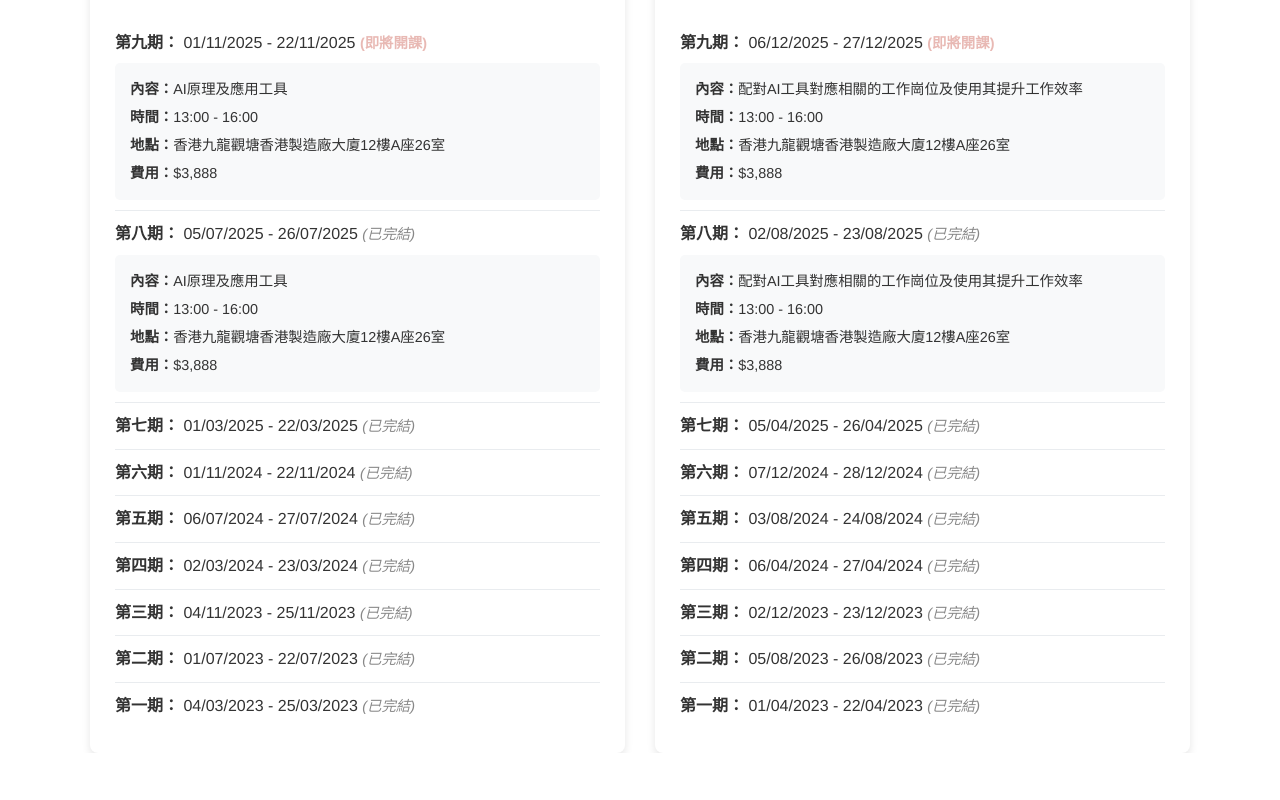
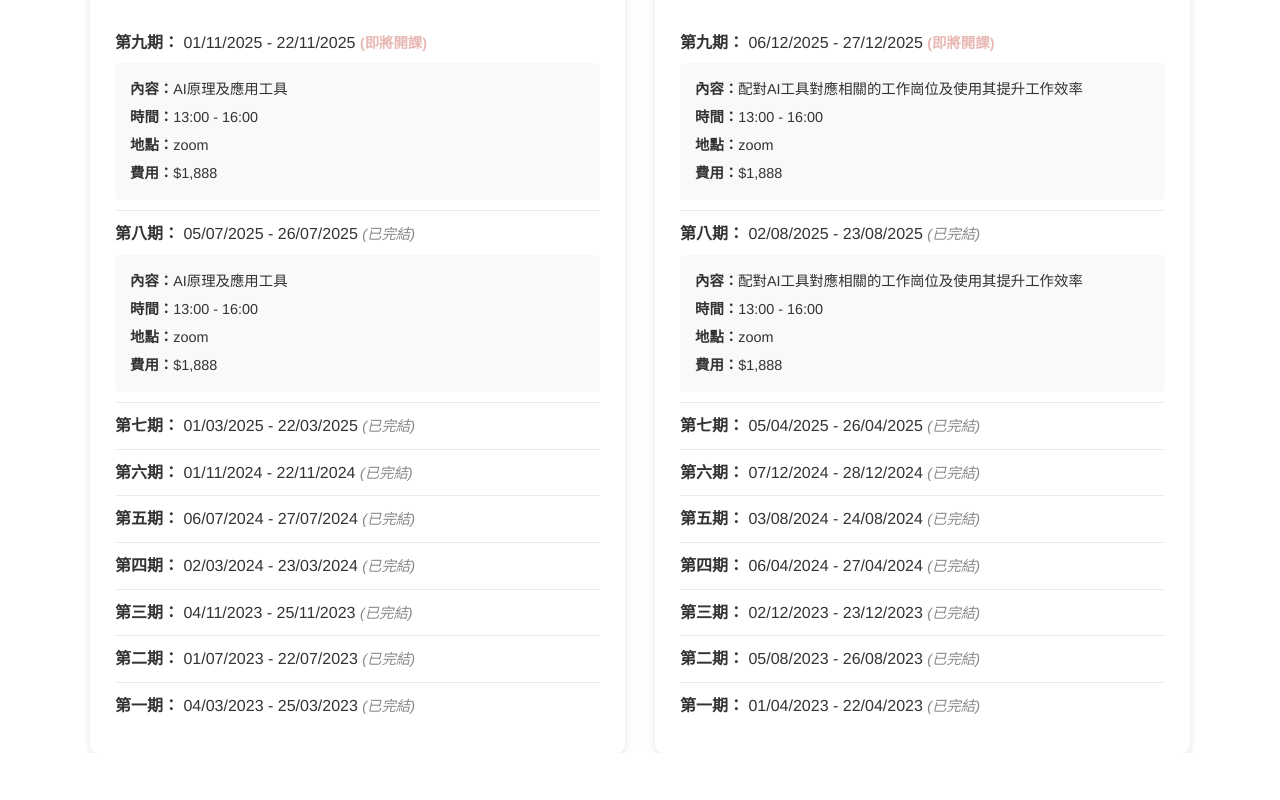
Before and after one commit to youcool1986/netlify, a plain HTML site: page index.html in a window 1280 px wide. Shown: the part 2380-3180 px from the top of the page. Drawn offline with Linux system fonts and the light colour scheme.

Commit message:
change the address

```diff
--- a/index.html
+++ b/index.html
@@ -293,8 +293,8 @@
                                 <div class="session-details">
                                     <p><strong>內容：</strong>AI原理及應用工具</p>
                                     <p><strong>時間：</strong>13:00 - 16:00</p>
-                                    <p><strong>地點：</strong>香港九龍觀塘香港製造廠大廈12樓A座26室</p>
-                                    <p><strong>費用：</strong>$3,888</p>
+                                    <p><strong>地點：</strong>zoom</p>
+                                    <p><strong>費用：</strong>$1,888</p>
                                 </div>
                             </li>
                             <li>
@@ -302,8 +302,8 @@
                                 <div class="session-details">
                                     <p><strong>內容：</strong>AI原理及應用工具</p>
                                     <p><strong>時間：</strong>13:00 - 16:00</p>
-                                    <p><strong>地點：</strong>香港九龍觀塘香港製造廠大廈12樓A座26室</p>
-                                    <p><strong>費用：</strong>$3,888</p>
+                                    <p><strong>地點：</strong>zoom</p>
+                                    <p><strong>費用：</strong>$1,888</p>
                                 </div>
                             </li>
                             <li><strong>第七期：</strong> 01/03/2025 - 22/03/2025 <span class="status-past">(已完結)</span></li>
@@ -330,8 +330,8 @@
                                 <div class="session-details">
                                     <p><strong>內容：</strong>配對AI工具對應相關的工作崗位及使用其提升工作效率</p>
                                     <p><strong>時間：</strong>13:00 - 16:00</p>
-                                    <p><strong>地點：</strong>香港九龍觀塘香港製造廠大廈12樓A座26室</p>
-                                    <p><strong>費用：</strong>$3,888</p>
+                                    <p><strong>地點：</strong>zoom</p>
+                                    <p><strong>費用：</strong>$1,888</p>
                                 </div>
                             </li>
                             <li>
@@ -339,8 +339,8 @@
                                 <div class="session-details">
                                     <p><strong>內容：</strong>配對AI工具對應相關的工作崗位及使用其提升工作效率</p>
                                     <p><strong>時間：</strong>13:00 - 16:00</p>
-                                    <p><strong>地點：</strong>香港九龍觀塘香港製造廠大廈12樓A座26室</p>
-                                    <p><strong>費用：</strong>$3,888</p>
+                                    <p><strong>地點：</strong>zoom</p>
+                                    <p><strong>費用：</strong>$1,888</p>
                                 </div>
                             </li>
                             <li><strong>第七期：</strong> 05/04/2025 - 26/04/2025 <span class="status-past">(已完結)</span></li>
@@ -391,7 +391,7 @@
     <footer class="main-footer">
         <div class="container">
             <h3>聯絡我們</h3>
-            <p><strong>地址：</strong> 香港九龍觀塘香港製造廠大廈12樓A座26室</p>
+            <p><strong>地址：</strong> 香港九龍觀塘香港製企業大廈12樓A座36室</p>
             <p><strong>電話：</strong> +852 62966748</p>
             <p><strong>電郵：</strong> youcool1986@gmail.com</p>
             <p><strong>辦公時間：</strong> 星期一至五，上午九時至下午六時</p>
```
Also changed, not shown: 2 other files.
